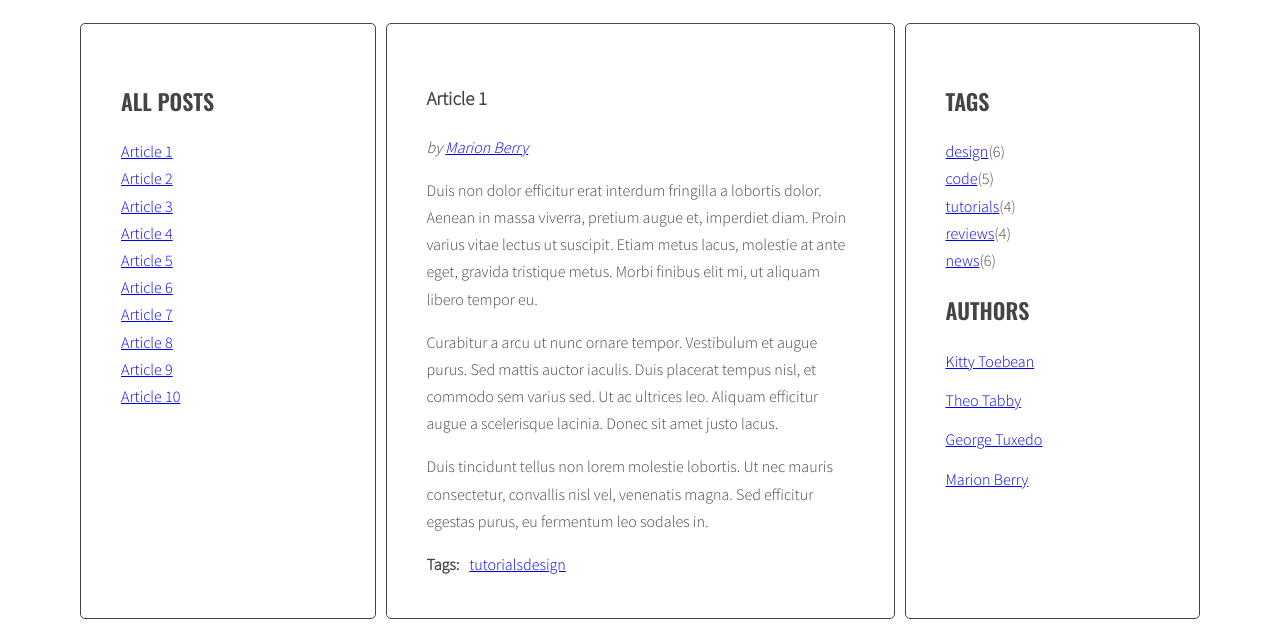
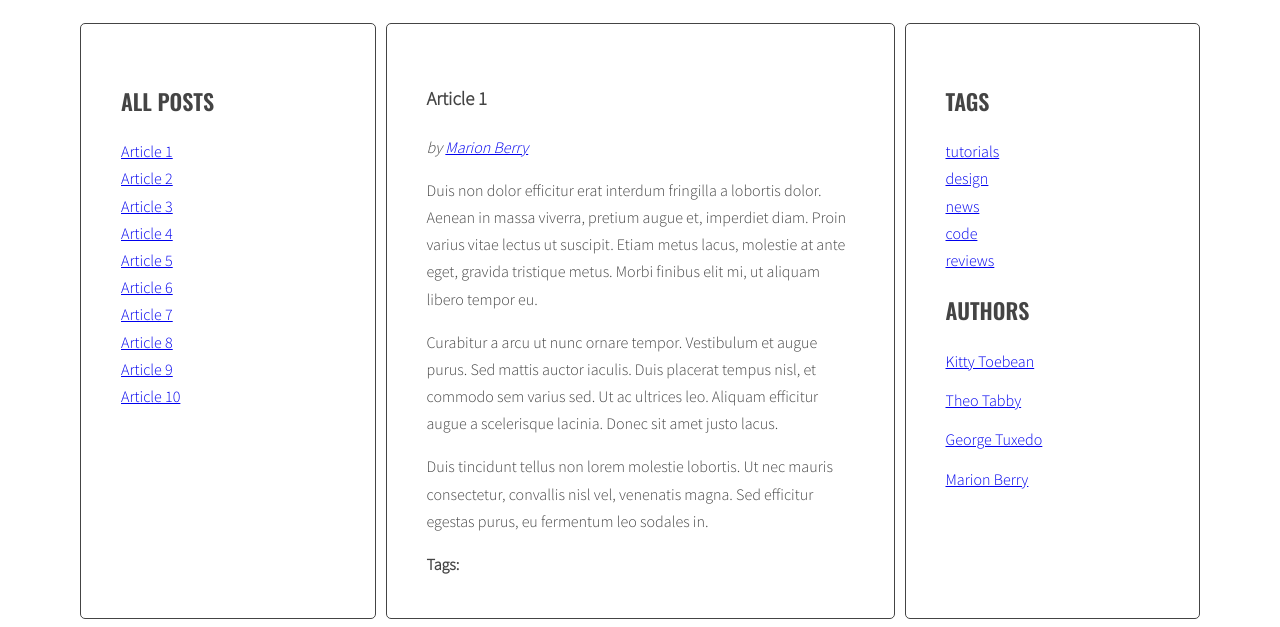
Before and after one commit to SweetDealer/javascript-blog, a website: page index.html in a window 1280 px wide. Shown: the part 220-847 px from the top of the page. Drawn offline with nearby package versions, Linux system fonts and the light colour scheme.

Commit message:
Added function generateTags

```diff
--- a/index.html
+++ b/index.html
@@ -162,11 +162,11 @@
       <aside class="sidebar">
         <h2 class="section-title">Tags</h2>
         <ul class="list tags">
-          <li><a href="#">design</a><span>(6)</span></li>
+          <!-- <li><a href="#">design</a><span>(6)</span></li>
           <li><a href="#">code</a><span>(5)</span></li>
           <li><a href="#">tutorials</a><span>(4)</span></li>
           <li><a href="#">reviews</a><span>(4)</span></li>
-          <li><a href="#">news</a><span>(6)</span></li>
+          <li><a href="#">news</a><span>(6)</span></li> -->
         </ul>
         <h2 class="section-title">Authors</h2>
         <ul class="list authors">
--- a/js/script.js
+++ b/js/script.js
@@ -26,7 +26,8 @@ function titleClickHandler(event) {
 const optArticleSelector = '.post',
     optTitleSelector = '.post-title',
     optTitleListSelector = '.titles',
-    optArticleTagsSelector = '.post-tags .list';
+    optArticleTagsSelector = '.post-tags .list',
+    optTagsListSelector = '.tags.list';
 
 function generateTitleLinks(customSelector = '') {
     /* remove contents of titleList */
@@ -172,7 +173,7 @@ function authorClickHandler(event) {
 
 function addClickListenersToAuthors() {
     /* find all links to author */
-    const allAuthorsLinks = document.querySelectorAll('a[href^="#author-"]')
+    const allAuthorsLinks = document.querySelectorAll('a[href^="#author-"]');
     /* START LOOP: for each link */
     for (let authorLink of allAuthorsLinks) {
         /* add authorClickHandler as event listener for that link */
@@ -182,3 +183,34 @@ function addClickListenersToAuthors() {
 }
 
 addClickListenersToAuthors();
+
+function generateTags() {
+    /* [NEW] create a new variable allTags with an empty array */
+    const allTags = [];
+    /* find all articles */
+    const articles = document.querySelectorAll(optArticleSelector);
+    /* START LOOP: for every article: */
+    for (let article of articles) {
+        /* get tags from data-tags attribute */
+        const articleTags = article.getAttribute('data-tags');
+        /* split tags into array */
+        const articleTagsArray = articleTags.split(' ');
+        /* START LOOP: for each tag */
+        for (let tag of articleTagsArray) {
+            /* generate HTML of the link */
+            const linkHTML = `<li><a href="#tag-${tag}">${tag}</a></li>`;
+            /* add generated code to html variable */
+            /* [NEW] check if this link is NOT already in allTags */
+            if (allTags.indexOf(linkHTML) == -1) {
+                /* [NEW] add generated code to allTags array */
+                allTags.push(linkHTML);
+            }
+            /* END LOOP: for each tag */
+        }
+        /* END LOOP: for every article: */
+    }
+    /* [NEW] find list of tags in right column */
+    const tagList = document.querySelector(optTagsListSelector);
+    /* [NEW] add html from allTags to tagList */
+    tagList.innerHTML = allTags.join(' ');
+}
```
